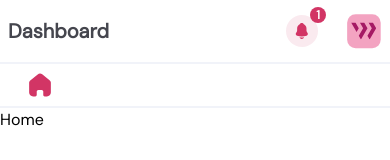
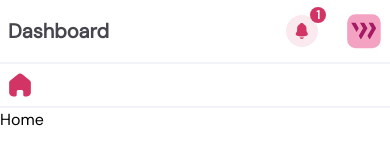
Before and after one commit to 0umaima/Admin-Dashboard, a React (Vite) app: page / in a window 390 px wide. Shown: the top 160 px of the page. Built offline with nearby package versions, Linux system fonts and the light colour scheme.

Commit message:
make Breadcrumbs component responsive

```diff
--- a/src/Layout/Breadcrumbs.jsx
+++ b/src/Layout/Breadcrumbs.jsx
@@ -6,7 +6,7 @@ function Breadcrumbs() {
     const pathnames = location.pathname.split('/').filter((pathname) => pathname !== '');
 
     return (
-      <div className="h-11 border-b-2 border-light-gray px-7 flex items-center gap-5">
+      <div className="h-11 border-b-2 border-light-gray px-2 md:px-5 lg:px-7 flex items-center gap-5">
         <Link to="/">
           <img src={home} alt="home" className="size-6"/>
         </Link>
```
